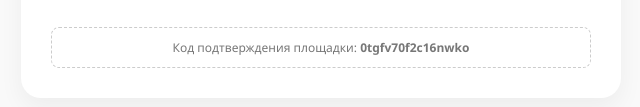
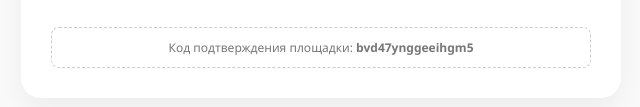
Before and after one commit to hgfhgfhgfhkjhkhjk/my-promo-site, a plain HTML site: page index.html in a window 1280 px wide. Shown: the part 397-504 px from the top of the page, 319-959 px from the left. Drawn offline with Linux system fonts and the light colour scheme.

Commit message:
Update index.html

```diff
--- a/index.html
+++ b/index.html
@@ -22,7 +22,7 @@
         <a href="https://plus.yandex.ru" class="btn">Перейти к сервису</a>
 
         <div class="verification-box">
-            Код подтверждения площадки: <strong>0tgfv70f2c16nwko</strong>
+            Код подтверждения площадки: <strong>bvd47ynggeeihgm5</strong>
         </div>
     </div>
 </body>
```
